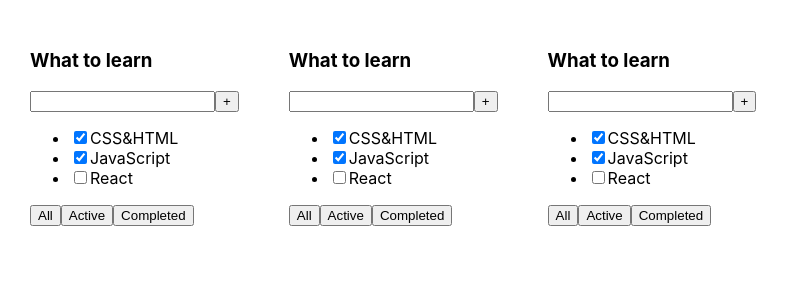
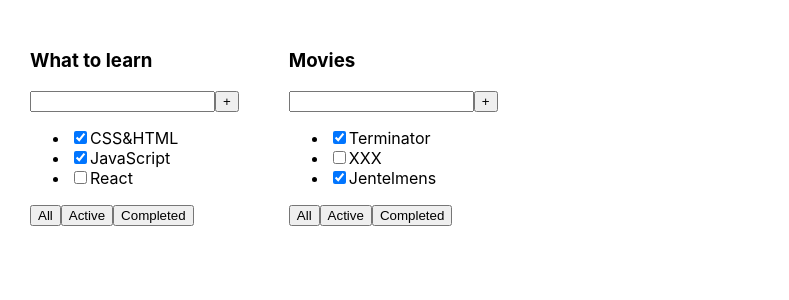
Before and after one commit to AndriiDan/ToDoList-TypeScript, a React (Create React App) app: page / in a window 1280 px wide. Shown: the top 300 px of the page, without its empty margins (0-789 px from the left). Built offline with nearby package versions, Linux system fonts and the light colour scheme.

Commit message:
01.03. Типізація props і їх прокидування.

```diff
--- a/src/App.tsx
+++ b/src/App.tsx
@@ -1,13 +1,26 @@
 import React from 'react';
 import './App.css';
-import { Todolist } from './Todolist';
+import { TaskType, Todolist } from './Todolist';
+
+let tasks1 = [
+  { id: 1, title: "CSS&HTML", isDone: true },
+  { id: 2, title: "JavaScript", isDone: true },
+  { id: 3, title: "React", isDone: false }
+]
+
+// можна експортувати TaskType з Todolst.tsx, щоб tasks2 відповідав масиву об'єктів TaskType - мінімізує імовірність помилки при формуванні об'єктів
+// let tasks2: TaskType[] = [
+let tasks2: Array<TaskType> = [
+  { id: 1, title: "Terminator", isDone: true },
+  { id: 2, title: "XXX", isDone: false },
+  { id: 3, title: "Jentelmens", isDone: true }
+]
 
 function App() {
   return (
     <div className="App">
-      <Todolist />
-      <Todolist />
-      <Todolist />
+      <Todolist title="What to learn" tasks={tasks1} />
+      <Todolist title="Movies" tasks={tasks2} />
     </div>
   );
 }
--- a/src/Todolist.tsx
+++ b/src/Todolist.tsx
@@ -1,9 +1,23 @@
 import React from 'react';
 
-export function Todolist() {
+// типізація props
+export type TaskType = {
+  id: number,
+  title: string,
+  isDone: boolean
+}
+
+// типізація props
+type PropsType = {
+  title: string
+  tasks: Array<TaskType> // або task: TaskType[]
+}
+
+// компонент для створення Todolist
+export function Todolist(props: PropsType) {
   return (
     <div>
-      <h3>What to learn</h3>
+      <h3>{props.title}</h3>
 
       <div>
         <input />
@@ -11,9 +25,9 @@
       </div>
 
       <ul>
-        <li><input type="checkbox" checked={true} /><span>CSS&HTML</span></li>
-        <li><input type="checkbox" checked={true} /><span>JavaScript</span></li>
-        <li><input type="checkbox" checked={false} /><span>React</span></li>
+        <li><input type="checkbox" checked={props.tasks[0].isDone} /><span>{props.tasks[0].title}</span></li>
+        <li><input type="checkbox" checked={props.tasks[1].isDone} /><span>{props.tasks[1].title}</span></li>
+        <li><input type="checkbox" checked={props.tasks[2].isDone} /><span>{props.tasks[2].title}</span></li>
       </ul>
 
       <div>
```
